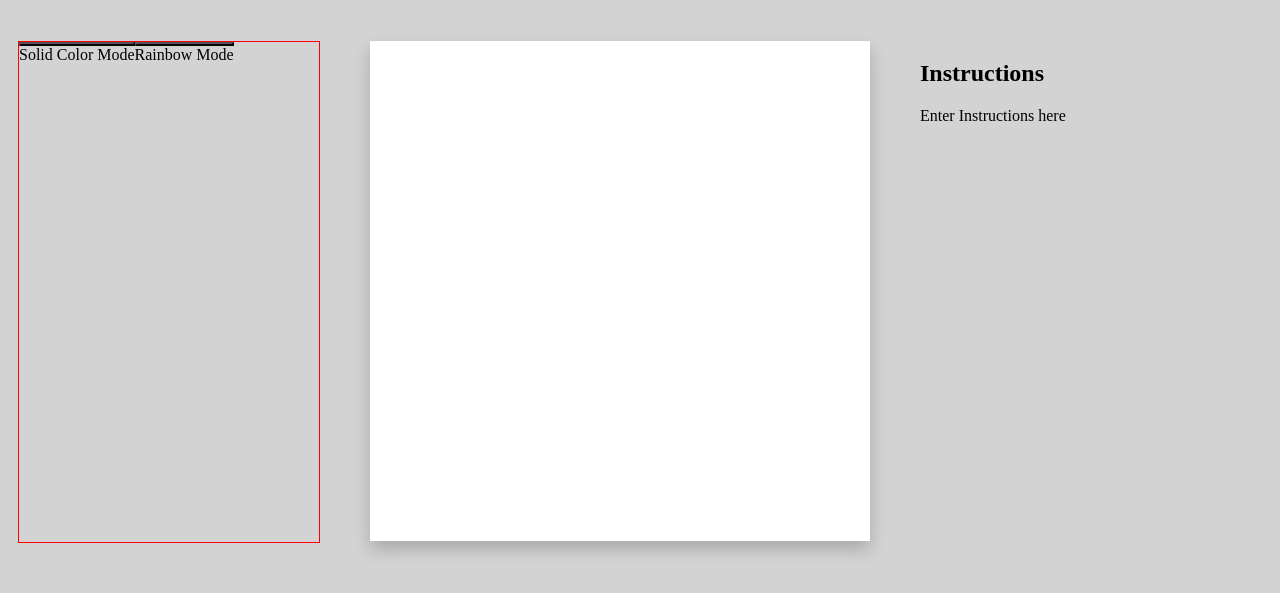
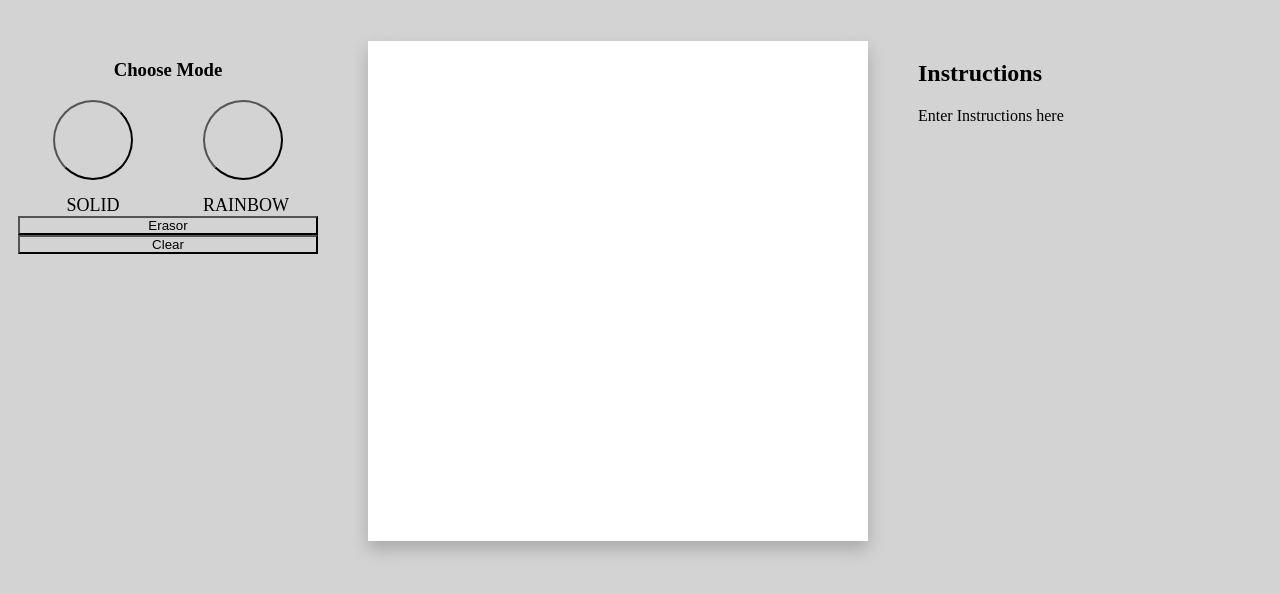
Before and after one commit to BerylCAtieno/etch-a-sketch, a plain HTML site: page index.html in a window 1280 px wide. Shown: the part 91-684 px from the top of the page. Drawn offline with Linux system fonts and the light colour scheme.

Commit message:
add nav frontend elements

```diff
--- a/index.html
+++ b/index.html
@@ -10,16 +10,19 @@
     <h1>Etch-A-Sketch</h1>
     <div id="nav-grid-flex-container">
         <div id="nav-div">
+            <H3 style="text-align: center;">Choose Mode</H3>
             <div id="color-mode-container">
                 <div class="color-mode-items">
-                    <button></button>
-                    <span>Solid Color Mode</span>
+                    <button id="solid-mode-button"></button>
+                    <span class="mode-labels">SOLID</span>
                 </div>
                 <div class="color-mode-items">
-                    <button></button>
-                    <span>Rainbow Mode</span>
+                    <button id="rainbow-mode-button"></button>
+                    <span class="mode-labels">RAINBOW</span>
                 </div>
             </div>
+            <button>Erasor</button>
+            <button>Clear</button>
         </div>
         <div id="grid-container"></div>
         <div id="instructions-container">
--- a/styles.css
+++ b/styles.css
@@ -21,7 +21,6 @@ h1 {
 }
 
 #nav-div {
-    border: 1px solid red;
     width: 300px;
     height: 500px;
 }
@@ -37,9 +36,25 @@ h1 {
 
 #color-mode-container {
     display: flex;
+    justify-content: space-around;
+    align-items: center;
 }
 
 .color-mode-items {
     display: flex;
     flex-direction: column;
+    gap: 15px;
 }
+
+#solid-mode-button, #rainbow-mode-button {
+    width: 80px;
+    height: 80px;
+    border-radius: 100%;
+}
+
+.mode-labels {
+    width: 80px;
+    height: auto;
+    text-align: center;
+    font-size: 18px;
+}
```
